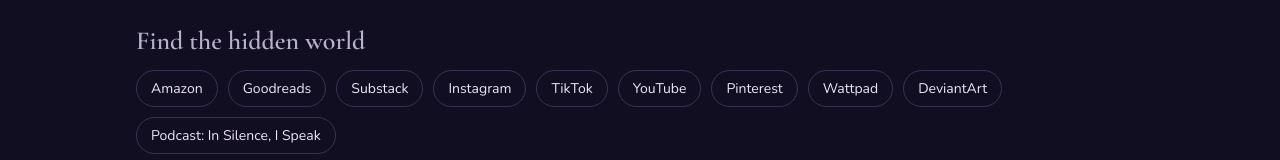
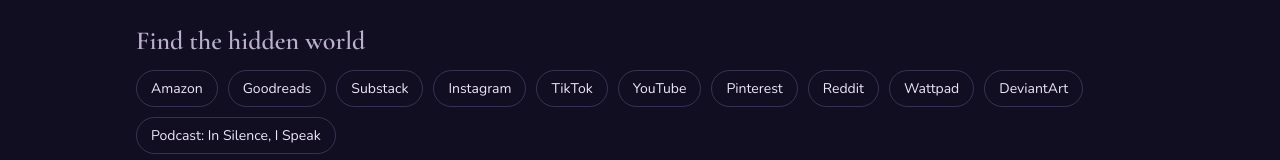
Before and after one commit to checkmypostmn-lab/whispers, a plain HTML site: page index.html in a window 1280 px wide. Shown: the part 1492-1652 px from the top of the page. Drawn offline with nearby package versions, Linux system fonts and the light colour scheme.

Commit message:
Add Reddit link
Co-Authored-By: Claude Opus 5.5 <noreply@anthropic.com>
Claude-Session: https://claude.ai/code/session_01QTMeK9xQaZYnQCRdCJrdXL

```diff
--- a/index.html
+++ b/index.html
@@ -87,6 +87,7 @@ footer a{color:var(--soft)}
     <a class="soc" href="https://www.tiktok.com/@checkmypost.check" target="_blank" rel="noopener">TikTok</a>
     <a class="soc" href="https://www.youtube.com/@whispersofthehiddenworld" target="_blank" rel="noopener">YouTube</a>
     <a class="soc" href="https://www.pinterest.com/checkmypost/" target="_blank" rel="noopener">Pinterest</a>
+    <a class="soc" href="https://www.reddit.com/user/SenaMN/" target="_blank" rel="noopener">Reddit</a>
     <a class="soc" href="https://www.wattpad.com/1669299530" target="_blank" rel="noopener">Wattpad</a>
     <a class="soc" href="https://www.deviantart.com/whispersofthe" target="_blank" rel="noopener">DeviantArt</a>
     <a class="soc" href="https://podcasts.apple.com/us/podcast/in-silence-i-speak/id1817759616" target="_blank" rel="noopener">Podcast: In Silence, I Speak</a>
```
